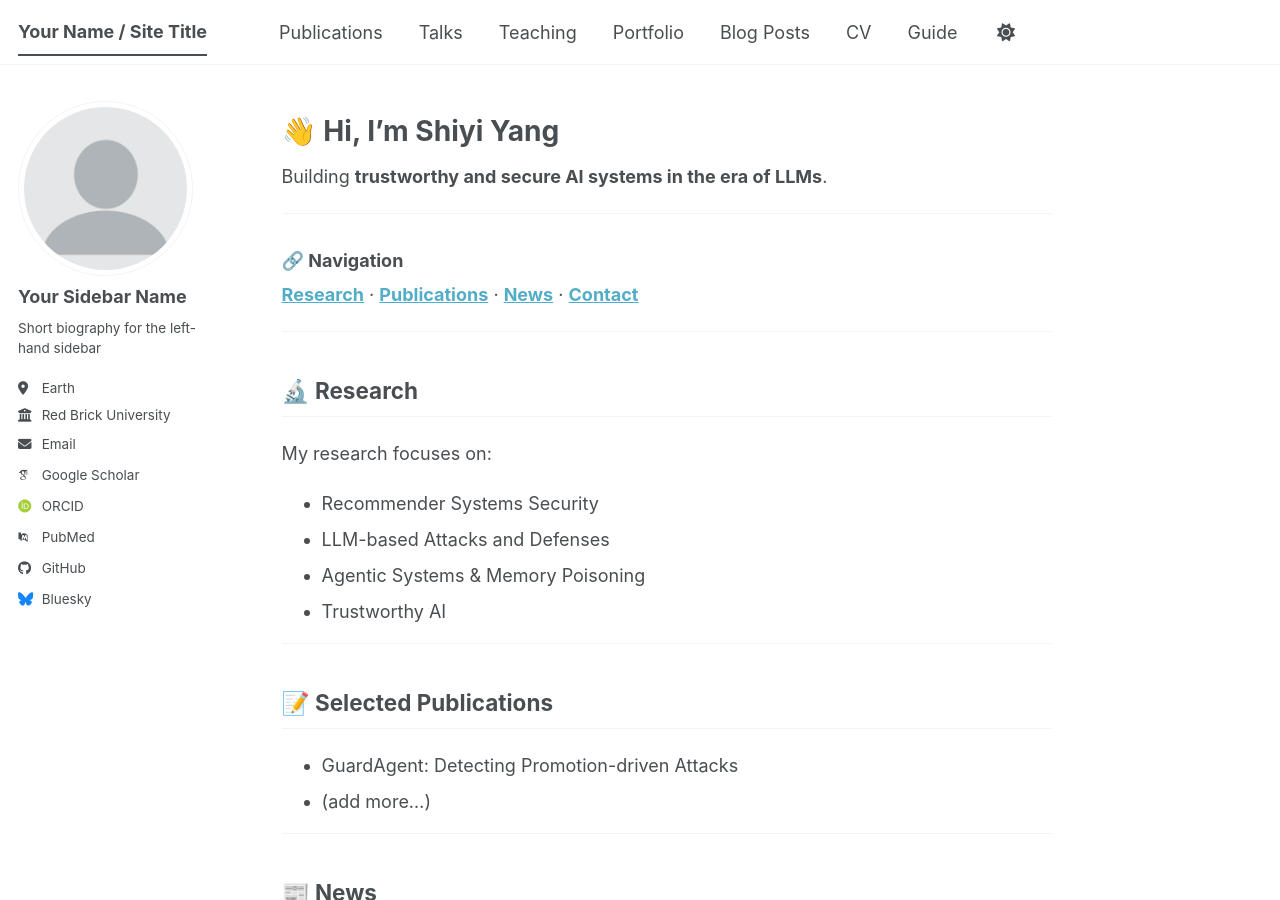
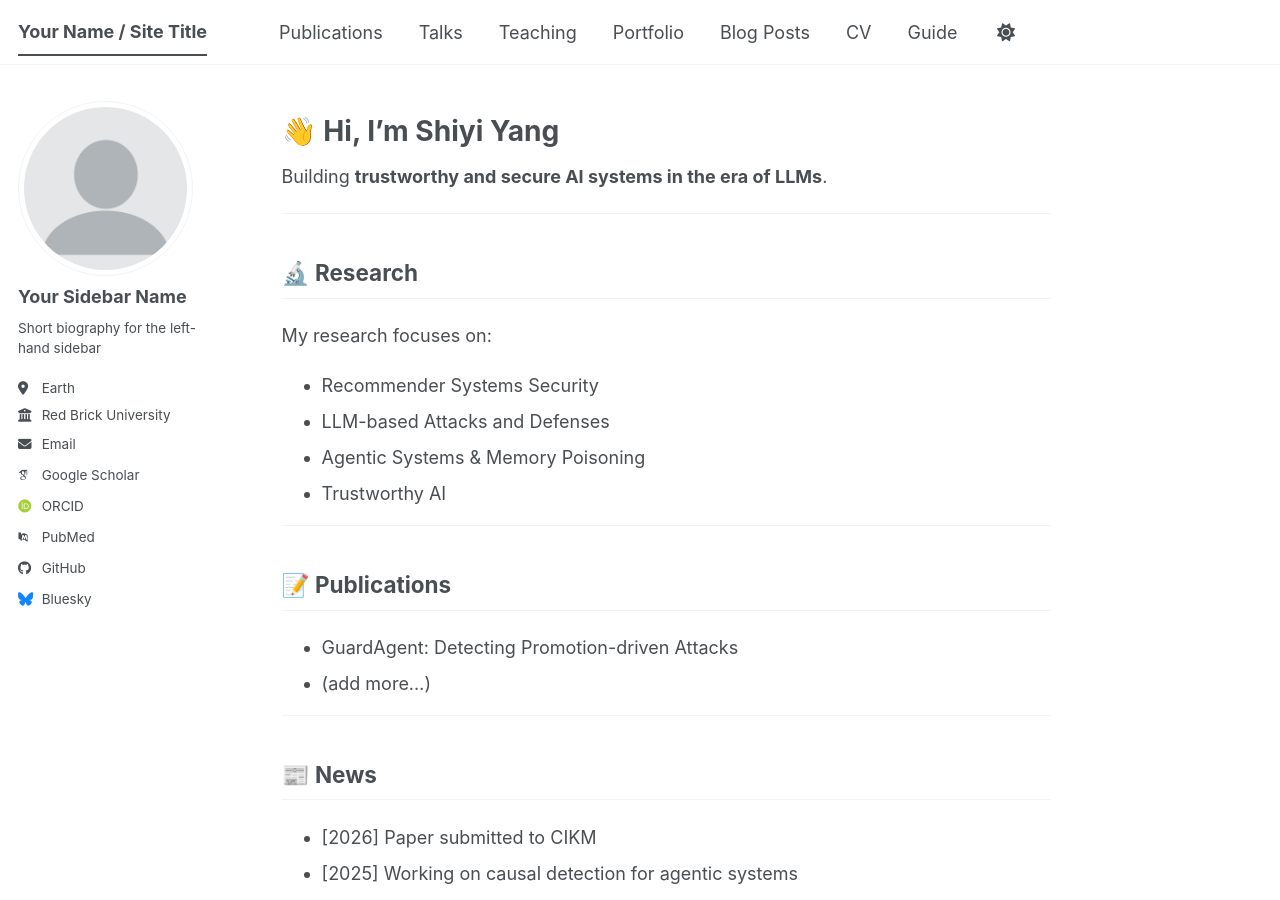
Before and after one commit to shiyiyang-ai/shiyiyang-ai.github.io, a Jekyll site: the page built from _pages/about.md, in a window 1280 px wide and 900 px high. Built offline with Jekyll 4.4.1, drawn with Linux system fonts in a browser that asks for light colours; some web fonts are replaced; a script bundle is joined from its source files by our own code; library files that are not in the unit come from our copies.

Commit message:
Update about.md

```diff
--- a/_pages/about.md
+++ b/_pages/about.md
@@ -7,11 +7,6 @@ permalink: /
 # 👋 Hi, I'm Shiyi Yang
 
 Building **trustworthy and secure AI systems in the era of LLMs**.
-
----
-
-### 🔗 Navigation
-**[Research](#research)** · **[Publications](#publications)** · **[News](#news)** · **[Contact](#contact)**
 
 ---
 
@@ -27,7 +22,7 @@ My research focuses on:
 
 ---
 
-## 📝 Selected Publications
+## 📝 Publications
 <a id="publications"></a>
 
 - GuardAgent: Detecting Promotion-driven Attacks
```
